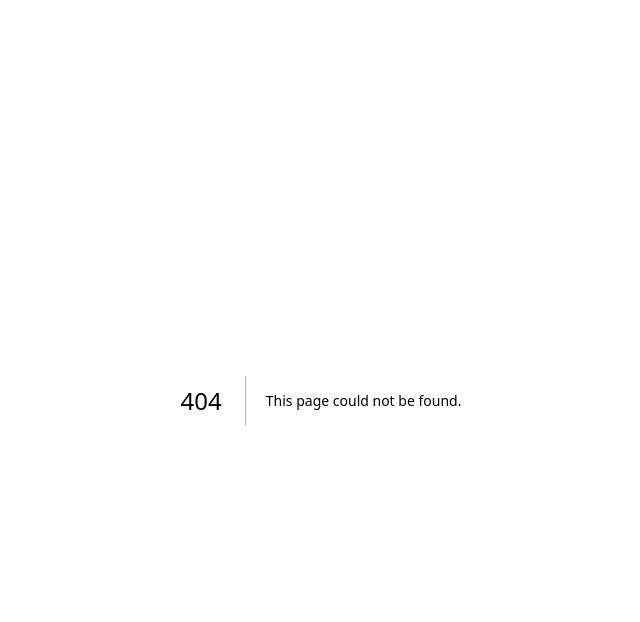
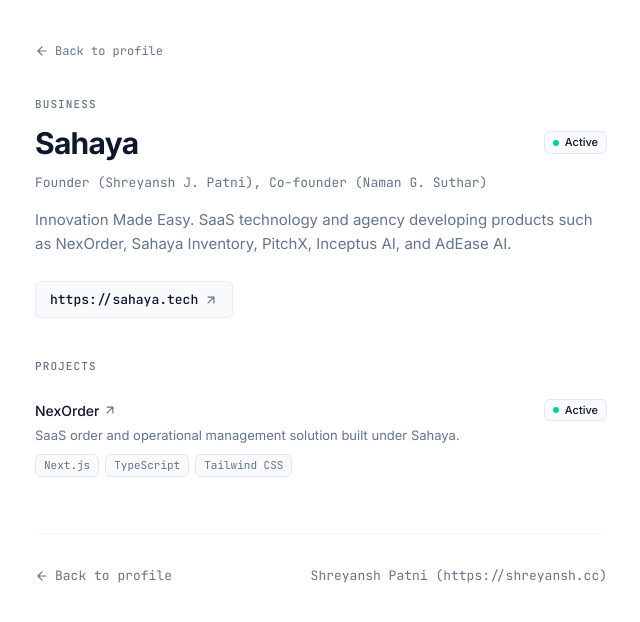
Before and after one commit to Shreyansh-patni/shreyansh_portfolio, a Next.js app: page /sahaya in a window 1280 px wide. Before the commit this address had no page. Shown: the top 622 px of the page, without its empty margins (319-959 px from the left). Built offline with nearby package versions, Linux system fonts and the light colour scheme.

Commit message:
Add Sahaya organization page

```diff
--- /dev/null
+++ b/app/sahaya/page.tsx
@@ -0,0 +1,160 @@
+import React from "react";
+import Link from "next/link";
+import type { Metadata } from "next";
+import { businesses } from "@/content/businesses";
+import { projects } from "@/content/projects";
+import { Badge } from "@/components/ui/Badge";
+import { ProjectsSection } from "@/components/projects/ProjectsSection";
+
+const sahayaBusiness = businesses.find((b) => b.id === "sahaya") || {
+  id: "sahaya",
+  name: "Sahaya",
+  website: "https://sahaya.tech",
+  shortDescription:
+    "Innovation Made Easy. SaaS technology and agency developing products such as NexOrder, Sahaya Inventory, PitchX, Inceptus AI, and AdEase AI.",
+  role: "Founder (Shreyansh J. Patni), Co-founder (Naman G. Suthar)",
+  status: "Active",
+};
+
+const sahayaProjects = projects.filter(
+  (p) => p.id === "nexorder" || p.description.includes("Sahaya")
+);
+
+export const metadata: Metadata = {
+  title: "Sahaya",
+  description: sahayaBusiness.shortDescription,
+  alternates: {
+    canonical: "https://shreyansh.cc/sahaya",
+  },
+  openGraph: {
+    title: "Sahaya — Organization",
+    description: sahayaBusiness.shortDescription,
+    url: "https://shreyansh.cc/sahaya",
+  },
+};
+
+const jsonLdOrganization = {
+  "@context": "https://schema.org",
+  "@type": "Organization",
+  name: sahayaBusiness.name,
+  url: sahayaBusiness.website,
+  description: sahayaBusiness.shortDescription,
+  founder: {
+    "@type": "Person",
+    name: "Shreyansh J. Patni",
+    url: "https://shreyansh.cc",
+  },
+};
+
+export default function SahayaPage() {
+  return (
+    <main className="max-w-[620px] mx-auto px-5 sm:px-6 pt-10 pb-20 w-full">
+      <head>
+        <script
+          type="application/ld+json"
+          dangerouslySetInnerHTML={{
+            __html: JSON.stringify(jsonLdOrganization),
+          }}
+        />
+      </head>
+
+      {/* Top Back Link */}
+      <div className="mb-8">
+        <Link
+          href="/"
+          className="group inline-flex items-center gap-1.5 text-[12px] font-mono text-muted-foreground hover:text-foreground transition-colors"
+        >
+          <svg
+            className="w-3.5 h-3.5 stroke-current fill-none group-hover:-translate-x-0.5 transition-transform"
+            strokeWidth="2"
+            viewBox="0 0 24 24"
+            aria-hidden="true"
+          >
+            <path
+              d="M19 12H5M12 19l-7-7 7-7"
+              strokeLinecap="round"
+              strokeLinejoin="round"
+            />
+          </svg>
+          <span>Back to profile</span>
+        </Link>
+      </div>
+
+      {/* Page Header */}
+      <header className="mb-10">
+        <div className="text-[11px] font-mono tracking-widest uppercase text-muted-foreground font-medium mb-3">
+          BUSINESS
+        </div>
+        <div className="flex flex-wrap items-center justify-between gap-3 mb-3">
+          <h1 className="text-2xl sm:text-3xl font-bold text-foreground tracking-tight">
+            {sahayaBusiness.name}
+          </h1>
+          {sahayaBusiness.status && (
+            <Badge label={sahayaBusiness.status} dotColor="bg-emerald-400" />
+          )}
+        </div>
+        <div className="text-[13px] font-mono text-muted-foreground mb-4">
+          {sahayaBusiness.role}
+        </div>
+        <p className="text-[15px] leading-relaxed text-muted-foreground font-normal mb-6">
+          {sahayaBusiness.shortDescription}
+        </p>
+        <div>
+          <a
+            href={sahayaBusiness.website}
+            target="_blank"
+            rel="noopener noreferrer"
+            className="inline-flex items-center gap-1.5 text-[13px] font-mono text-foreground hover:text-accent font-medium transition-colors border border-border/80 rounded-md px-3.5 py-2 bg-surface hover:bg-surface/80"
+          >
+            <span>{sahayaBusiness.website}</span>
+            <svg
+              className="w-3.5 h-3.5 text-muted-foreground stroke-current fill-none hover:text-accent transition-colors"
+              strokeWidth="2"
+              viewBox="0 0 24 24"
+              aria-hidden="true"
+            >
+              <path
+                d="M7 17L17 7M17 7H7M17 7V17"
+                strokeLinecap="round"
+                strokeLinejoin="round"
+              />
+            </svg>
+          </a>
+        </div>
+      </header>
+
+      {/* Products & Projects Section */}
+      <section className="mb-10">
+        <ProjectsSection items={sahayaProjects} />
+      </section>
+
+      {/* Bottom Profile Link */}
+      <div className="pt-8 mt-10 border-t border-border/40 flex flex-col sm:flex-row items-start sm:items-center justify-between gap-4">
+        <Link
+          href="/"
+          className="group inline-flex items-center gap-1.5 text-[13px] font-mono text-muted-foreground hover:text-foreground transition-colors"
+        >
+          <svg
+            className="w-3.5 h-3.5 stroke-current fill-none group-hover:-translate-x-0.5 transition-transform"
+            strokeWidth="2"
+            viewBox="0 0 24 24"
+            aria-hidden="true"
+          >
+            <path
+              d="M19 12H5M12 19l-7-7 7-7"
+              strokeLinecap="round"
+              strokeLinejoin="round"
+            />
+          </svg>
+          <span>Back to profile</span>
+        </Link>
+        <Link
+          href="/"
+          className="text-[13px] font-mono text-muted-foreground hover:text-foreground transition-colors"
+        >
+          Shreyansh Patni (https://shreyansh.cc)
+        </Link>
+      </div>
+    </main>
+  );
+}
--- a/app/sitemap.ts
+++ b/app/sitemap.ts
@@ -41,5 +41,11 @@
       changeFrequency: "monthly",
       priority: 0.8,
     },
+    {
+      url: `${baseUrl}/sahaya`,
+      lastModified,
+      changeFrequency: "monthly",
+      priority: 0.8,
+    },
   ];
 }
```
